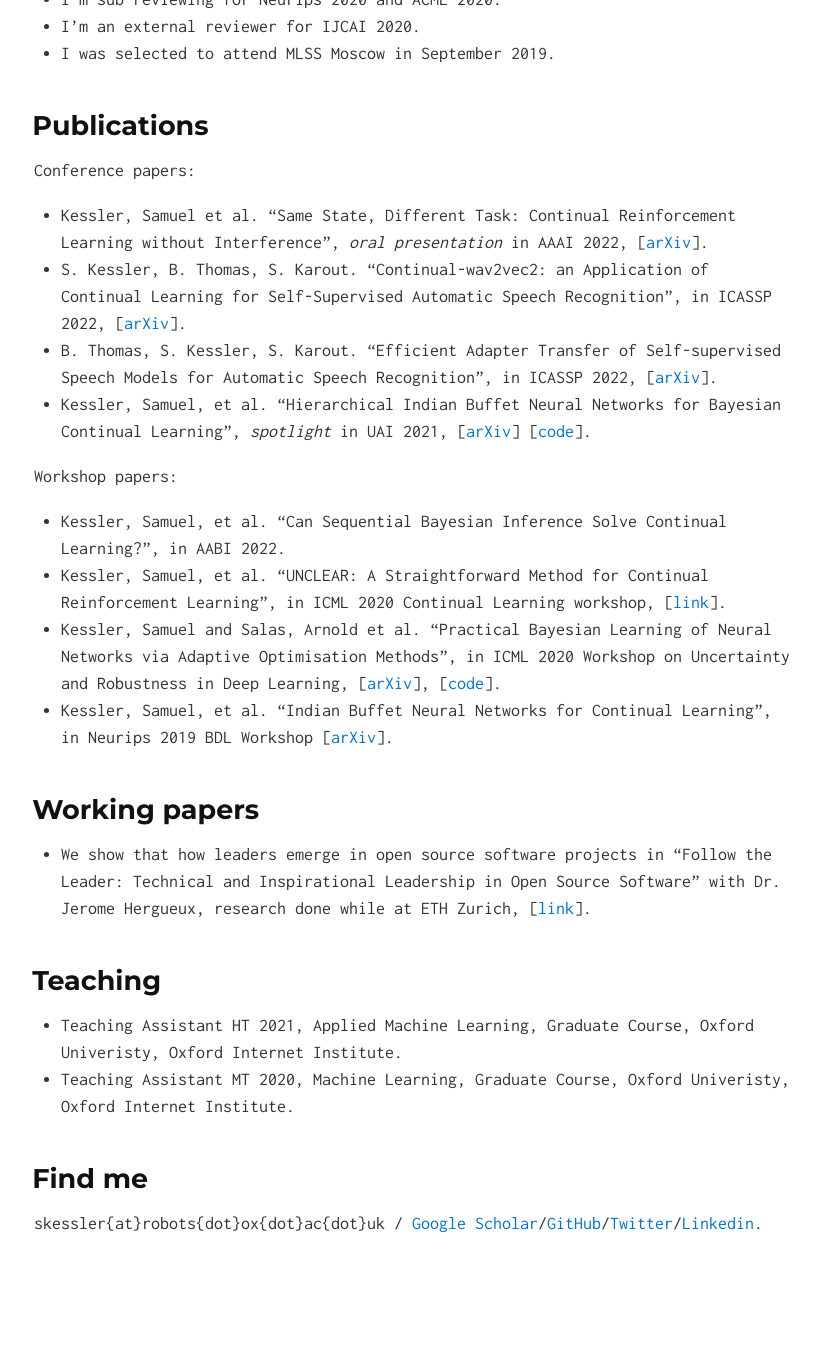
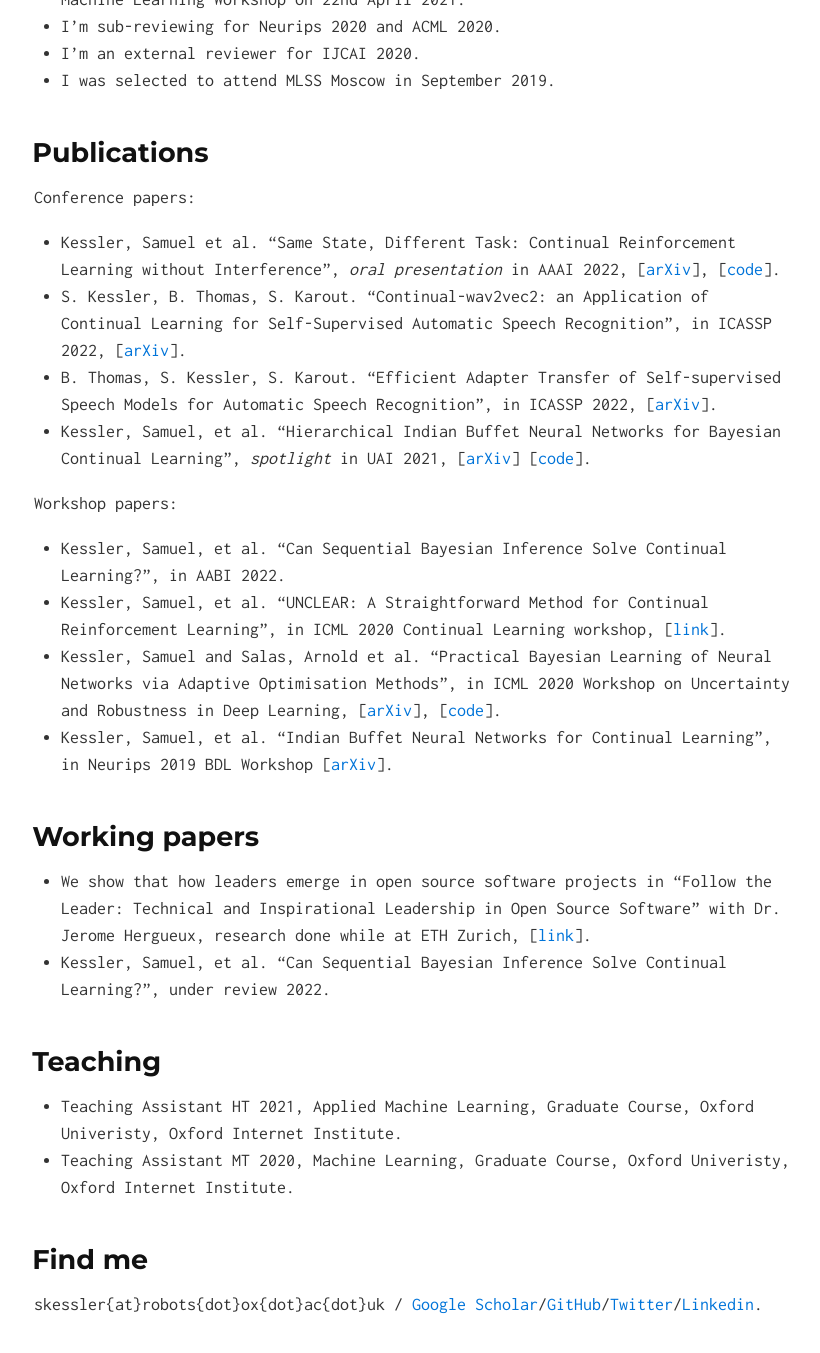
Before and after one commit to skezle/skezle.github.io, a Jekyll site: the page built from index.md, in a window 1280 px wide and 1400 px high, scrolled down 1166 px. Shown: the top 1353 px of the window, without its empty margins (228-1048 px from the left). Built offline with Jekyll 4.4.1, drawn with Linux system fonts in a browser that asks for light colours; before the commit the page ends 2493 px from its top, so only the background shows below that; some of the changed text lies outside the part shown.

Commit message:
Update index.md

```diff
--- a/index.md
+++ b/index.md
@@ -28,7 +29,7 @@ Statistics at ETH Zurich.
 
 ## Publications
 Conference papers:
-* Kessler, Samuel et al. "Same State, Different Task: Continual Reinforcement Learning without Interference", *oral presentation* in AAAI 2022, \[[arXiv](https://arxiv.org/abs/2106.02940)\].
+* Kessler, Samuel et al. "Same State, Different Task: Continual Reinforcement Learning without Interference", *oral presentation* in AAAI 2022, \[[arXiv](https://arxiv.org/abs/2106.02940)\], [[code](https://github.com/skezle/owl)\].
 * S. Kessler, B. Thomas, S. Karout. "Continual-wav2vec2: an Application of Continual Learning for Self-Supervised Automatic Speech Recognition", in ICASSP 2022, \[[arXiv](https://arxiv.org/abs/2107.13530)\].
 * B. Thomas, S. Kessler, S. Karout. "Efficient Adapter Transfer of Self-supervised Speech Models for Automatic Speech Recognition", in ICASSP 2022, \[[arXiv](http://arxiv.org/abs/2202.03218)\].
 * Kessler, Samuel, et al. "Hierarchical Indian Buffet Neural Networks for Bayesian Continual Learning", *spotlight* in UAI 2021, \[[arXiv](https://arxiv.org/abs/1912.02290)\] \[[code](https://github.com/skezle/IBP_BNN)\].
@@ -41,6 +42,7 @@ Workshop papers:
 
 ## Working papers
 * We show that how leaders emerge in open source software projects in "Follow the Leader: Technical and Inspirational Leadership in Open Source Software" with Dr. Jerome Hergueux, research done while at ETH Zurich, \[[link](https://www.research-collection.ethz.ch/bitstream/handle/20.500.11850/463810/1/CLE_WP_2021_01.pdf)\].
+* Kessler, Samuel, et al. "Can Sequential Bayesian Inference Solve Continual Learning?", under review 2022.
 
 ## Teaching
 *  Teaching Assistant HT 2021, Applied Machine Learning, Graduate Course, Oxford Univeristy, Oxford Internet Institute.
```
Also changed, not shown: other parts of index.md (+1 -0 lines).
